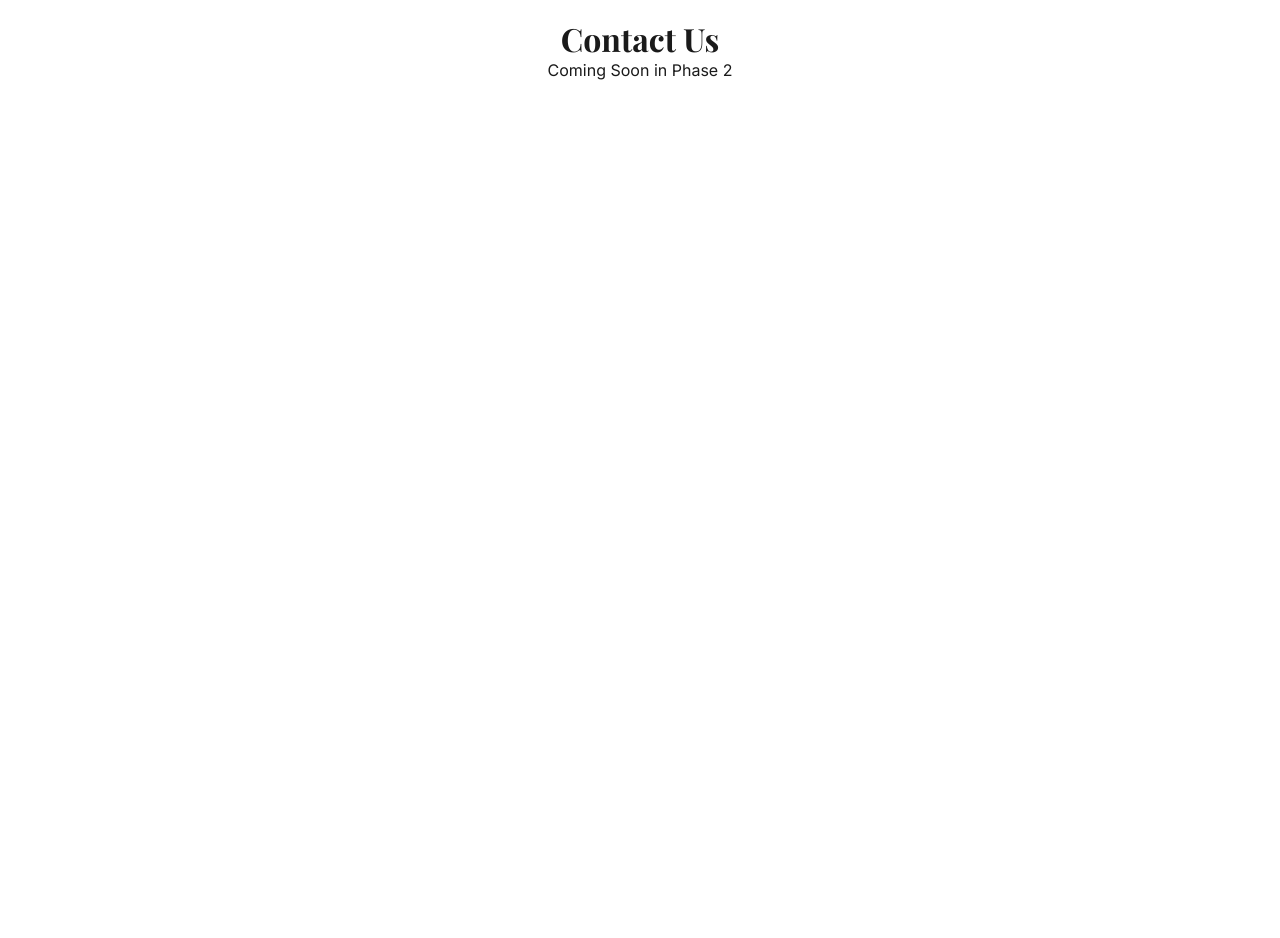
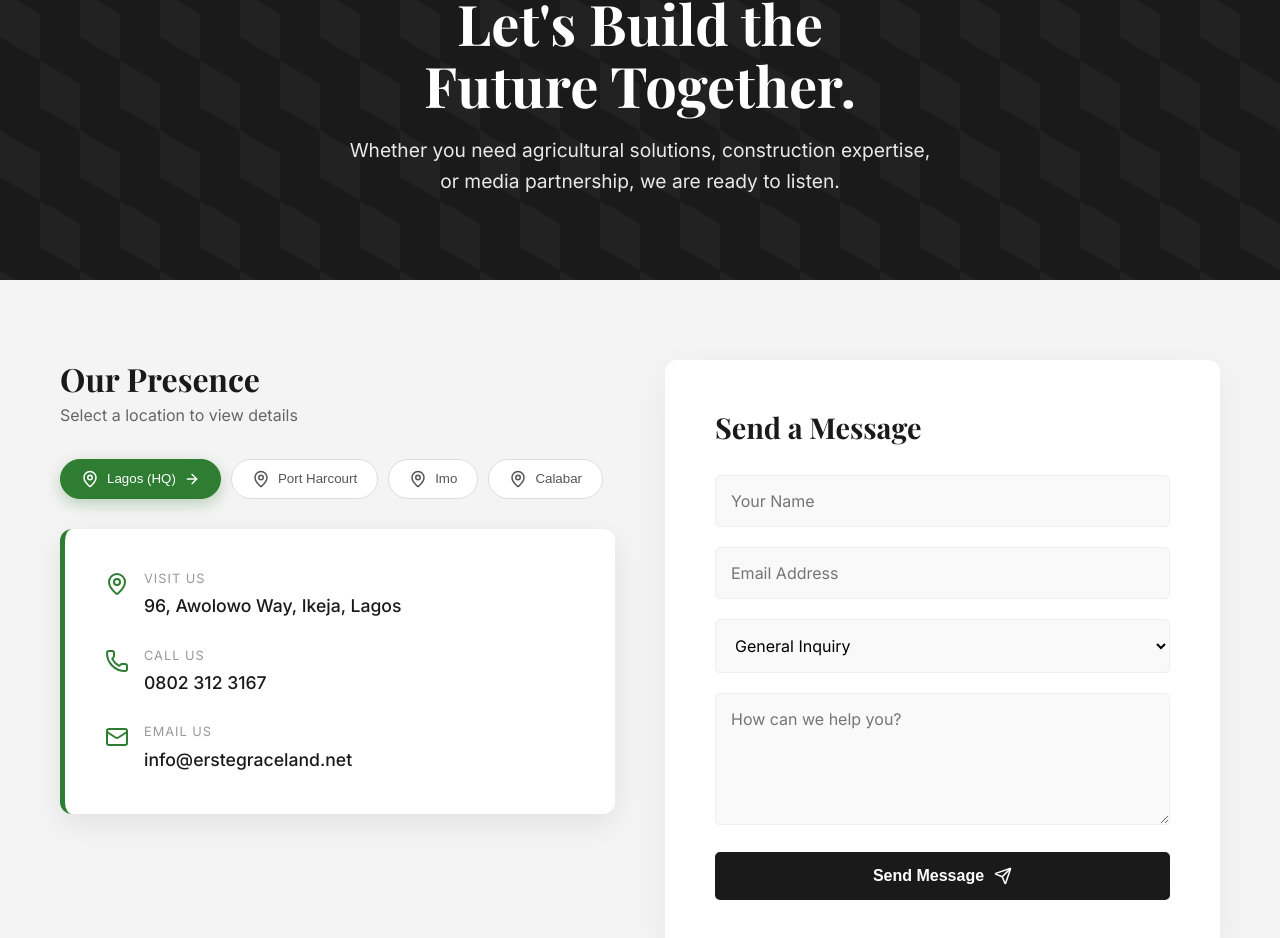
Before and after one commit to Chidi09/Project-EG-Group-World-Class-Rebrand, a React (Vite) app: page /contact in a window 1280 px wide. Shown: the part 160-1098 px from the top of the page. Before the commit the page ends 800 px from the top, so only its background shows below. Built offline with nearby package versions, Linux system fonts and the light colour scheme.

Commit message:
Add Contact page with interactive location selector and contact form

```diff
--- a/src/App.jsx
+++ b/src/App.jsx
@@ -3,6 +3,7 @@ import Navbar from './components/Navbar';
 import Home from './pages/corporate/Home';
 import About from './pages/corporate/About';
 import Team from './pages/corporate/Team';
+import Contact from './pages/corporate/Contact';
 import AgricHome from './pages/agric/AgricHome';
 import ConstHome from './pages/construct/ConstHome';
 
@@ -22,7 +23,7 @@ function App() {
         <Route path="/" element={<Home />} />
         <Route path="/about" element={<About />} />
         <Route path="/team" element={<Team />} />
-        <Route path="/contact" element={<Placeholder title="Contact Us" />} />
+        <Route path="/contact" element={<Contact />} />
         <Route path="/blog" element={<Placeholder title="EG Insights" />} />
 
         {/* Sub-Sites */}
--- /dev/null
+++ b/src/pages/corporate/Contact.css
@@ -0,0 +1,161 @@
+/* src/pages/corporate/Contact.css */
+
+.contact-hero {
+  height: 45vh;
+  background-color: var(--eg-dark);
+  color: white;
+  display: flex;
+  align-items: center;
+  justify-content: center;
+  text-align: center;
+  /* Simple geometric pattern overlay */
+  background-image: linear-gradient(30deg, #1a1a1a 12%, transparent 12.5%, transparent 87%, #1a1a1a 87.5%, #1a1a1a),
+                    linear-gradient(150deg, #1a1a1a 12%, transparent 12.5%, transparent 87%, #1a1a1a 87.5%, #1a1a1a),
+                    linear-gradient(30deg, #1a1a1a 12%, transparent 12.5%, transparent 87%, #1a1a1a 87.5%, #1a1a1a),
+                    linear-gradient(150deg, #1a1a1a 12%, transparent 12.5%, transparent 87%, #1a1a1a 87.5%, #1a1a1a),
+                    linear-gradient(60deg, #222 25%, transparent 25.5%, transparent 75%, #222 75%, #222),
+                    linear-gradient(60deg, #222 25%, transparent 25.5%, transparent 75%, #222 75%, #222);
+  background-size: 80px 140px;
+  background-position: 0 0, 0 0, 40px 70px, 40px 70px, 0 0, 40px 70px;
+}
+
+.contact-hero h4 { color: var(--eg-gold); letter-spacing: 2px; text-transform: uppercase; margin-bottom: 10px; }
+.contact-hero h1 { font-size: 3rem; line-height: 1.1; margin-bottom: 15px; }
+
+/* INTERFACE */
+.contact-interface {
+  padding: 80px 0;
+  background-color: #f4f4f4;
+}
+
+.contact-grid {
+  display: grid;
+  grid-template-columns: 1fr 1fr;
+  gap: 50px;
+}
+
+/* LEFT PANEL */
+.location-panel { }
+.panel-header { margin-bottom: 30px; }
+.panel-header h3 { font-size: 2rem; color: var(--eg-dark); margin-bottom: 5px; }
+.panel-header p { color: #666; }
+
+.city-list {
+  display: flex;
+  flex-wrap: wrap;
+  gap: 10px;
+  margin-bottom: 30px;
+}
+
+.city-btn {
+  background: white;
+  border: 1px solid #ddd;
+  padding: 10px 20px;
+  border-radius: 30px;
+  cursor: pointer;
+  display: flex;
+  align-items: center;
+  gap: 8px;
+  font-weight: 500;
+  color: #555;
+  transition: all 0.3s ease;
+}
+
+.city-btn:hover { border-color: var(--eg-green); color: var(--eg-green); }
+
+.city-btn.active {
+  background: var(--eg-green);
+  color: white;
+  border-color: var(--eg-green);
+  box-shadow: 0 5px 15px rgba(46, 125, 50, 0.3);
+}
+
+.active-arrow { margin-left: auto; }
+
+.address-card {
+  background: white;
+  padding: 40px;
+  border-radius: 12px;
+  box-shadow: 0 10px 30px rgba(0,0,0,0.08);
+  border-left: 5px solid var(--eg-green);
+}
+
+.card-row {
+  display: flex;
+  gap: 15px;
+  margin-bottom: 25px;
+}
+.card-row:last-child { margin-bottom: 0; }
+
+.card-icon { color: var(--eg-green); margin-top: 3px; }
+.card-row label { display: block; font-size: 0.8rem; color: #999; text-transform: uppercase; letter-spacing: 1px; margin-bottom: 3px; }
+.card-row p { font-size: 1.1rem; color: var(--eg-dark); font-weight: 500; margin: 0; }
+
+/* RIGHT PANEL (FORM) */
+.form-panel {
+  background: white;
+  padding: 50px;
+  border-radius: 12px;
+  box-shadow: 0 10px 40px rgba(0,0,0,0.05);
+}
+
+.form-panel h3 { margin-bottom: 30px; font-size: 1.8rem; color: var(--eg-dark); }
+
+.contact-form { }
+.form-group { margin-bottom: 20px; }
+
+.form-group input,
+.form-group select,
+.form-group textarea {
+  width: 100%;
+  padding: 15px;
+  border: 1px solid #eee;
+  background: #f9f9f9;
+  border-radius: 5px;
+  font-family: 'Inter', sans-serif;
+  font-size: 1rem;
+  transition: 0.3s;
+}
+
+.form-group input:focus,
+.form-group select:focus,
+.form-group textarea:focus {
+  outline: none;
+  border-color: var(--eg-green);
+  background: white;
+}
+
+.submit-btn {
+  width: 100%;
+  padding: 15px;
+  background: var(--eg-dark);
+  color: white;
+  border: none;
+  border-radius: 5px;
+  font-size: 1rem;
+  font-weight: 600;
+  cursor: pointer;
+  display: flex;
+  align-items: center;
+  justify-content: center;
+  gap: 10px;
+  transition: 0.3s;
+}
+
+.submit-btn:hover { background: var(--eg-green); transform: translateY(-3px); }
+
+/* Animation */
+.fade-in-up {
+  animation: fadeInUp 0.5s ease-out;
+}
+@keyframes fadeInUp {
+  from { opacity: 0; transform: translateY(10px); }
+  to { opacity: 1; transform: translateY(0); }
+}
+
+/* Mobile */
+@media (max-width: 768px) {
+  .contact-grid { grid-template-columns: 1fr; }
+  .contact-hero h1 { font-size: 2.2rem; }
+  .form-panel { padding: 30px 20px; }
+}
--- /dev/null
+++ b/src/pages/corporate/Contact.jsx
@@ -0,0 +1,136 @@
+import React, { useState } from 'react';
+import { MapPin, Phone, Mail, Send, ArrowRight } from 'lucide-react';
+import './Contact.css';
+
+const Contact = () => {
+  // Data for the offices
+  const offices = [
+    {
+      id: 'lagos',
+      city: 'Lagos (HQ)',
+      address: '96, Awolowo Way, Ikeja, Lagos',
+      phone: '0802 312 3167',
+      email: 'info@erstegraceland.net'
+    },
+    {
+      id: 'ph',
+      city: 'Port Harcourt',
+      address: '61, Aba Road, Port Harcourt, Rivers State',
+      phone: '0802 312 3167',
+      email: 'info@erstegraceland.net'
+    },
+    {
+      id: 'imo',
+      city: 'Imo',
+      address: 'Area E, Plot 58, Behind Concord Hotels, New Owerri',
+      phone: '0802 312 3167',
+      email: 'info@erstegraceland.net'
+    },
+    {
+      id: 'calabar',
+      city: 'Calabar',
+      address: '139, Ndidem Usang Iso Road, Calabar, Cross River',
+      phone: '0802 312 3167',
+      email: 'info@erstegraceland.net'
+    }
+  ];
+
+  const [activeOffice, setActiveOffice] = useState(offices[0]);
+
+  return (
+    <div className="contact-wrapper">
+
+      {/* --- HERO SECTION --- */}
+      <section className="contact-hero">
+        <div className="hero-content">
+          <h4>Get in Touch</h4>
+          <h1>Let's Build the<br />Future Together.</h1>
+          <p>Whether you need agricultural solutions, construction expertise, or media partnership, we are ready to listen.</p>
+        </div>
+      </section>
+
+      {/* --- INTERACTIVE LOCATIONS & FORM --- */}
+      <section className="contact-interface">
+        <div className="container contact-grid">
+
+          {/* LEFT: Location Selector */}
+          <div className="location-panel">
+            <div className="panel-header">
+              <h3>Our Presence</h3>
+              <p>Select a location to view details</p>
+            </div>
+
+            <div className="city-list">
+              {offices.map((office) => (
+                <button
+                  key={office.id}
+                  className={`city-btn ${activeOffice.id === office.id ? 'active' : ''}`}
+                  onClick={() => setActiveOffice(office)}
+                >
+                  <MapPin size={18} /> {office.city}
+                  {activeOffice.id === office.id && <ArrowRight size={16} className="active-arrow"/>}
+                </button>
+              ))}
+            </div>
+
+            {/* The Dynamic Address Card */}
+            <div className="address-card fade-in-up" key={activeOffice.id}>
+              <div className="card-row">
+                <MapPin className="card-icon" />
+                <div>
+                  <label>Visit Us</label>
+                  <p>{activeOffice.address}</p>
+                </div>
+              </div>
+              <div className="card-row">
+                <Phone className="card-icon" />
+                <div>
+                  <label>Call Us</label>
+                  <p>{activeOffice.phone}</p>
+                </div>
+              </div>
+              <div className="card-row">
+                <Mail className="card-icon" />
+                <div>
+                  <label>Email Us</label>
+                  <p>{activeOffice.email}</p>
+                </div>
+              </div>
+            </div>
+          </div>
+
+          {/* RIGHT: Contact Form */}
+          <div className="form-panel">
+            <h3>Send a Message</h3>
+            <form className="contact-form">
+              <div className="form-group">
+                <input type="text" placeholder="Your Name" required />
+              </div>
+              <div className="form-group">
+                <input type="email" placeholder="Email Address" required />
+              </div>
+              <div className="form-group">
+                <select>
+                  <option>General Inquiry</option>
+                  <option>Agriculture Services</option>
+                  <option>Construction Projects</option>
+                  <option>Media & Partnerships</option>
+                </select>
+              </div>
+              <div className="form-group">
+                <textarea placeholder="How can we help you?" rows="5"></textarea>
+              </div>
+              <button type="submit" className="submit-btn">
+                Send Message <Send size={18} />
+              </button>
+            </form>
+          </div>
+
+        </div>
+      </section>
+
+    </div>
+  );
+};
+
+export default Contact;
```
